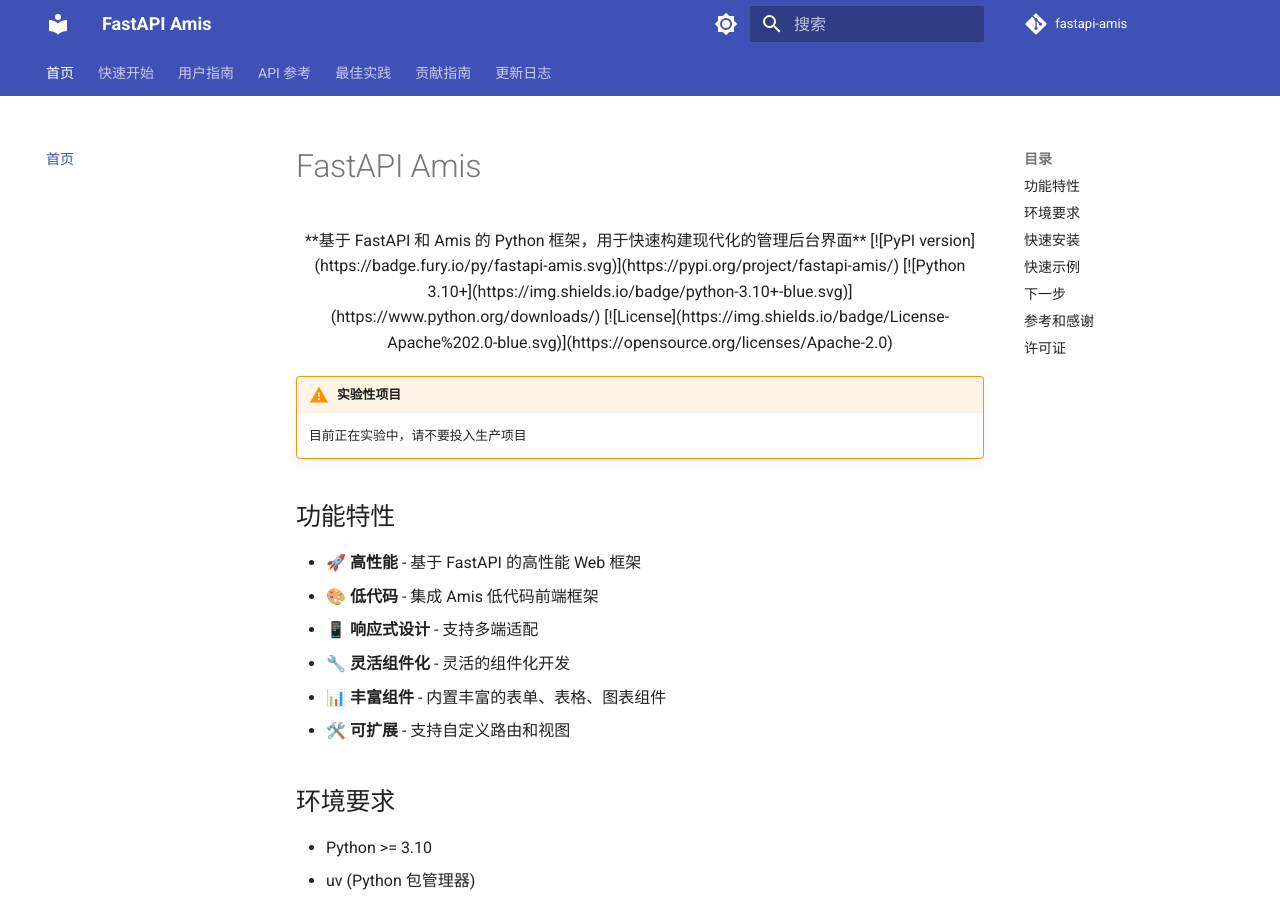
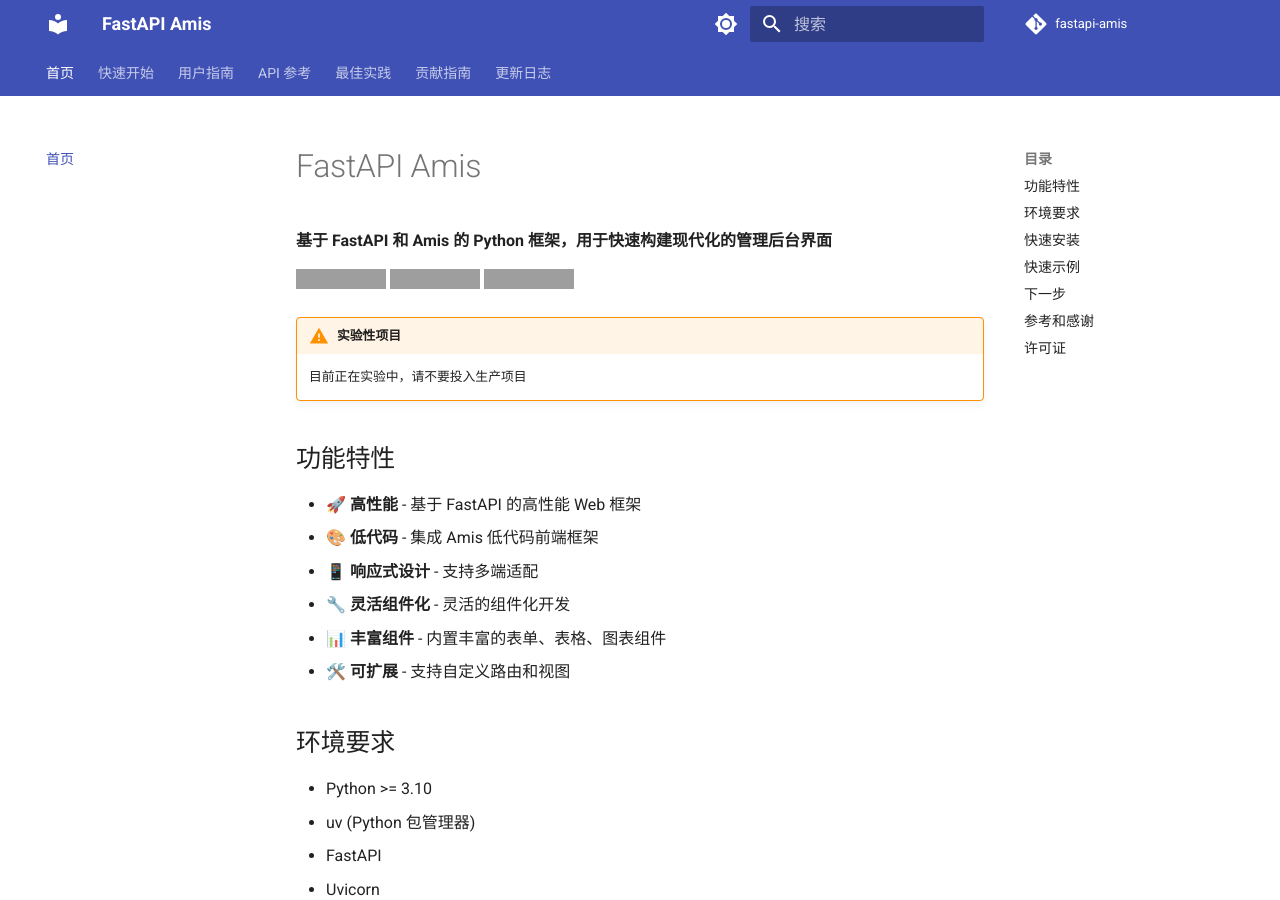
Before and after one commit to InfernalAzazel/fastapi-amis, an MkDocs documentation site: the page built from docs/index.md, in a window 1280 px wide and 900 px high. Built offline with MkDocs 1.6.1 and Material for MkDocs 9.7.7, drawn with Linux system fonts in a browser that asks for light colours; comment, search, counter and statistics services are not loaded; the version menu is left out; grey boxes are pictures that could not be loaded.

Commit message:
修改文档

```diff
--- a/docs/index.md
+++ b/docs/index.md
@@ -1,14 +1,8 @@
 # FastAPI Amis
-
-<div align="center">
 
 **基于 FastAPI 和 Amis 的 Python 框架，用于快速构建现代化的管理后台界面**
 
-[![PyPI version](https://badge.fury.io/py/fastapi-amis.svg)](https://pypi.org/project/fastapi-amis/)
-[![Python 3.10+](https://img.shields.io/badge/python-3.10+-blue.svg)](https://www.python.org/downloads/)
-[![License](https://img.shields.io/badge/License-Apache%202.0-blue.svg)](https://opensource.org/licenses/Apache-2.0)
-
-</div>
+[![PyPI version](https://badge.fury.io/py/fastapi-amis.svg)](https://pypi.org/project/fastapi-amis/) [![Python 3.10+](https://img.shields.io/badge/python-3.10+-blue.svg)](https://www.python.org/downloads/) [![License](https://img.shields.io/badge/License-Apache%202.0-blue.svg)](https://opensource.org/licenses/Apache-2.0)
 
 !!! warning "实验性项目"
     目前正在实验中，请不要投入生产项目
```
